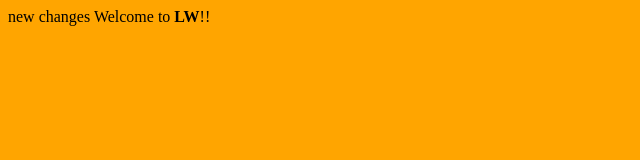
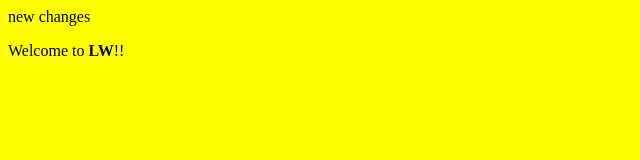
Before and after one commit to Puneet871910/jenkins, a plain HTML site: page index.html in a window 1280 px wide. Shown: the whole page, without its empty margins (0-640 px from the left). Drawn offline with Linux system fonts and the light colour scheme.

Commit message:
new  new cahge

```diff
--- a/index.html
+++ b/index.html
@@ -1,4 +1,7 @@
-<body bgcolor='orange'>
+<body bgcolor='yellow'>
 new changes
+
+<p>
 Welcome to <b>LW</b>!!
+</p>
 </body>
```
